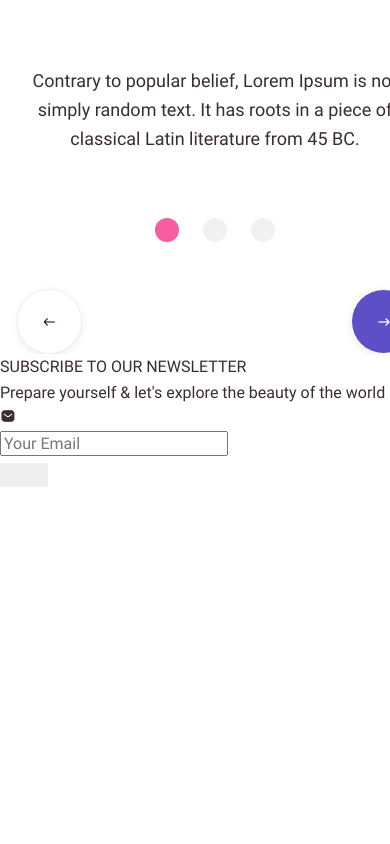
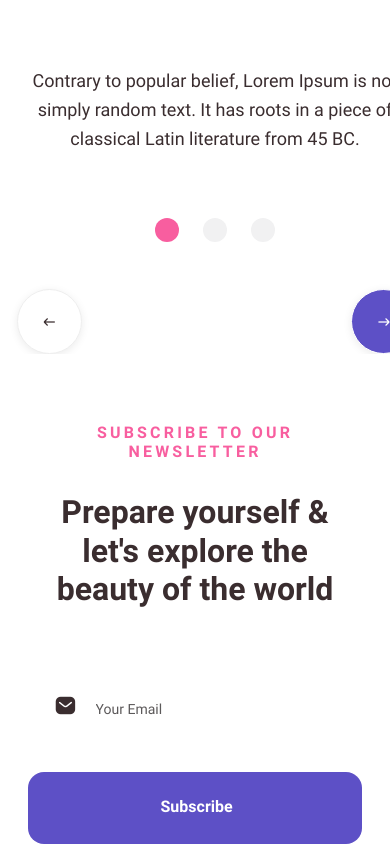
Before and after one commit to jtg-inductions-fe/FE-Kashish-Bhargava-UID00653-A1, a website built with Vite: page index.html in a window 390 px wide. Shown: the part 5116-5960 px from the top of the page. Before the commit the page ends 5603 px from the top, so only its background shows below. Built offline with nearby package versions, Linux system fonts and the light colour scheme; files whose address does not match are found by name.

Commit message:
[KB-A1-07]:Added SCSS for Mobile View

```diff
--- a/index.html
+++ b/index.html
@@ -630,7 +630,10 @@
                             Prepare yourself & let's explore the beauty of the
                             world
                         </div>
-                        <form class="newsletter__form">
+                        <form
+                            class="newsletter__form"
+                            aria-label="Newsletter Signup"
+                        >
                             <div class="newsletter__email">
                                 <div class="newsletter__icon">
                                     <i class="icon-newsletter-message"></i>
@@ -648,8 +651,10 @@
                             <button
                                 type="submit"
                                 class="btn newsletter__btn"
-                                aria-label="Subscribe"
-                            ></button>
+                                aria-label="Subscribe to newsletter"
+                            >
+                                Subscribe
+                            </button>
                         </form>
                     </div>
                 </section>
--- a/src/styles/scss/components/_buttons.scss
+++ b/src/styles/scss/components/_buttons.scss
@@ -1,4 +1,5 @@
 @use '../abstracts/variables';
+
 .btn {
     display: inline-block;
     padding: 0.75rem 1.5rem;
--- a/src/styles/scss/pages/_newsletter.scss
+++ b/src/styles/scss/pages/_newsletter.scss
@@ -0,0 +1,88 @@
+@use '../abstracts/variables';
+@use '../abstracts/mixins';
+@use '../components/buttons';
+
+//Mobile Section
+.newsletter {
+    margin-top: 4.3rem;
+    &__content {
+        @include mixins.flex(
+            $direction: column,
+            $justify: space-between,
+            $alignment: center,
+            $gap: 2rem
+        );
+    }
+    &__title {
+        margin-left: 3.1rem;
+        margin-right: 3.1rem;
+        text-align: center;
+        font-size: 1rem;
+        line-height: 1.2rem;
+        letter-spacing: 0.2rem;
+        color: variables.$secondary-color;
+        font-weight: 700;
+    }
+    &__heading {
+        margin-left: 3.1rem;
+        margin-right: 3.1rem;
+        text-align: center;
+        font-size: 2rem;
+        line-height: 2.4rem;
+        font-weight: 700;
+    }
+    &__form {
+        margin-top: 2rem;
+        @include mixins.flex(
+            $direction: column,
+            $justify: flex-start,
+            $alignment: stretch,
+            $gap: 1.7rem
+        );
+    }
+    &__email {
+        width: 20.875rem;
+        height: 4.5rem;
+        border-radius: 1rem;
+        padding-left: 1.1rem;
+        padding-right: 2.4rem;
+        @include mixins.flex(
+            $direction: row,
+            $justify: center,
+            $alignment: center,
+            $gap: 1rem
+        );
+    }
+    &__icon {
+        font-size: 1.5rem;
+        margin-right: 0rem;
+        padding: 0;
+        padding-right: 0rem;
+        padding-left: 1rem;
+    }
+    .emailid {
+        padding-top: 1rem;
+        padding-right: 1rem;
+        padding-bottom: 1rem;
+    }
+    input[type='email']::placeholder {
+        color: variables.$secondary-text-color;
+        font-size: 0.875rem;
+        line-height: 1.05rem;
+    }
+    input[type='email'] {
+        border: none;
+    }
+
+    &__btn {
+        width: 20.875rem;
+        height: 4.5rem;
+        @include mixins.button(
+            $fontsize: 1rem,
+            $paddings: 0.6rem 1rem 0.8rem 1.2rem,
+            $backgroundcolor: variables.$primary-color,
+            $textcolor: variables.$default-background-color
+        );
+        border-radius: 1rem;
+    }
+}
```
